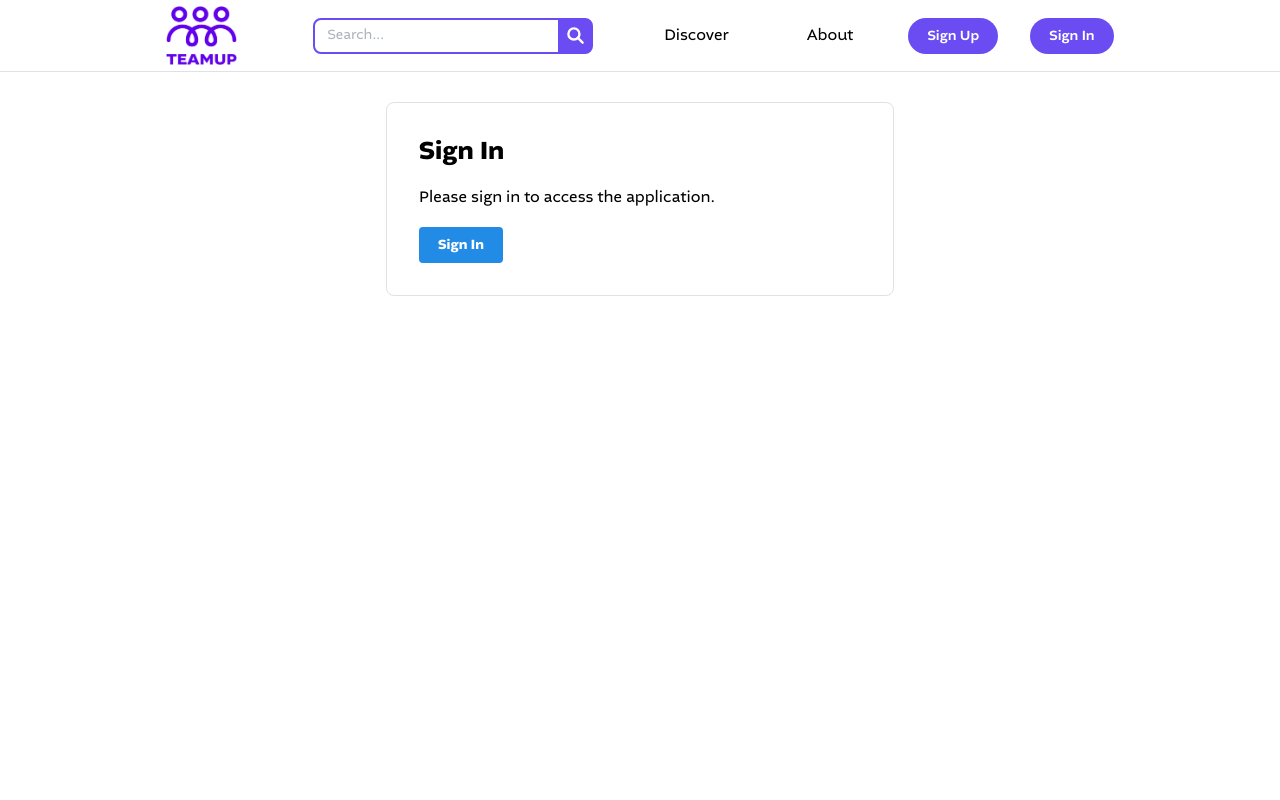
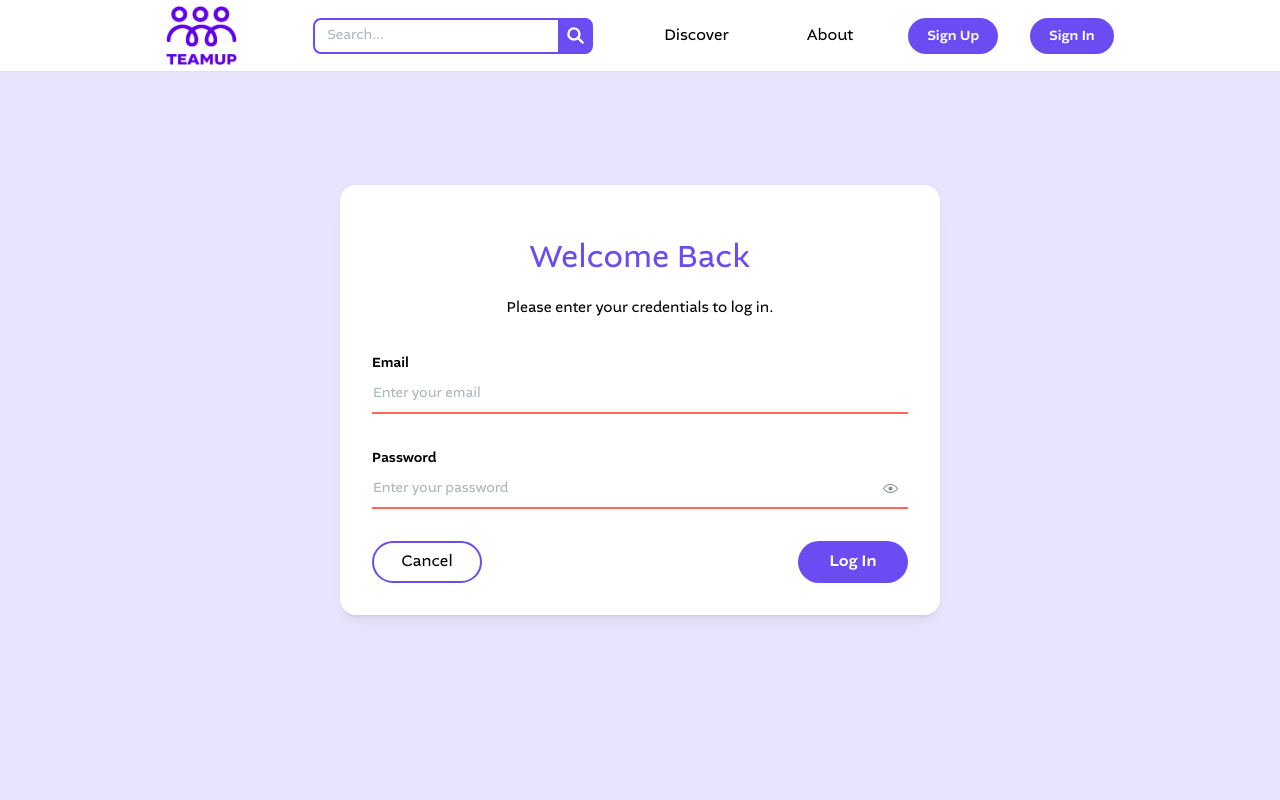
Before and after one commit to parsa-j42/TeamUp-Frontend, a React (Vite) app: page /LogIn in a window 1280 px wide. Shown: the top 800 px of the page. Built offline with nearby package versions, Linux system fonts and the light colour scheme.

Commit message:
add full sign in page UI

```diff
--- a/src/components/layout/NavBar/LoggedOut.tsx
+++ b/src/components/layout/NavBar/LoggedOut.tsx
@@ -1,17 +1,15 @@
 import {Button, Group} from "@mantine/core";
 import RoundedButton from "@components/shared/RoundedButton/RoundedButton.tsx";
-import {useAuth} from "@contexts/AuthContext.tsx";
 import {useNavigate} from "react-router-dom";
 
 export function LoggedOut() {
-    const { login } = useAuth();
     const navigate = useNavigate();
     return (
             <Group h="100%" p="0" justify="flex-end" gap="xl" wrap="nowrap">
                 <Button variant="white" color="black" fw={400} size="md">Discover</Button>
                 <Button variant="white" color="black" fw={400} size="md">About</Button>
                 <RoundedButton color="mainPurple.6" variant="filled" size="sm" fw="500" onClick={() => navigate("/SignUp")}>Sign Up</RoundedButton>
-                <RoundedButton color="mainPurple.6" variant="filled" size="sm" fw="500" onClick={login}>Sign In</RoundedButton>
+                <RoundedButton color="mainPurple.6" variant="filled" size="sm" fw="500" onClick={() => navigate("/LogIn")}>Sign In</RoundedButton>
             </Group>
     );
 }
--- /dev/null
+++ b/src/components/pages/auth/LogInPage/LogInPage.module.css
@@ -0,0 +1,18 @@
+/* --- Container Styling (Identical to SignUp) --- */
+.container {
+    min-height: 100vh;
+    width: 100vw;
+    margin: 0;
+    padding: 0;
+    display: flex;
+    justify-content: center;
+    align-items: center;
+    position: absolute;
+    top: 0;
+    left: 0;
+}
+
+/* --- Input Styling (Identical to SignUp) --- */
+.inputWrapper {
+    border-bottom: 2px solid var(--mantine-color-mainRed-6);
+}
--- a/src/components/pages/auth/LogInPage/LogInPage.tsx
+++ b/src/components/pages/auth/LogInPage/LogInPage.tsx
@@ -1,40 +1,215 @@
-import React from 'react';
-import { useNavigate, useLocation } from 'react-router-dom';
-import { Button, Container, Title, Text, Paper } from '@mantine/core';
-import { useAuth } from '@contexts/AuthContext.tsx';
+import React, { useState } from 'react';
+import {
+    Box,
+    Paper,
+    Stack,
+    Title,
+    Text,
+    TextInput,
+    Group,
+    PasswordInput,
+} from '@mantine/core';
 
-interface LocationState {
-    from?: {
-        pathname: string;
-    };
+import styles from './LogInPage.module.css';
+import RoundedButton from "@components/shared/RoundedButton/RoundedButton.tsx";
+import { useNavigate } from "react-router-dom";
+import {useAuth} from "@contexts/AuthContext.tsx";
+
+// Define the structure for login form data
+interface LogInData {
+    email?: string;
+    password?: string;
 }
 
-const LoginInPage: React.FC = () => {
+// Define the structure for validation errors
+type LogInErrors = {
+    [key in keyof LogInData]?: string | null; // Specific fields
+} & {
+    apiError?: string | null; // For general API/login errors
+};
+
+export default function LogInPage() {
+    const navigate = useNavigate();
     const { login } = useAuth();
-    const navigate = useNavigate();
-    const location = useLocation();
-    const state = location.state as LocationState;
 
-    // Get the page they were trying to access
-    const from = state?.from?.pathname || '/dashboard';
+    // --- State ---
+    const [email, setEmail] = useState<string>('');
+    const [password, setPassword] = useState<string>('');
+    const [errors, setErrors] = useState<LogInErrors>({}); // Holds validation errors
+    const [isSubmitting, setIsSubmitting] = useState<boolean>(false); // Prevent double clicks and show loading
 
-    const handleLogin = () => {
-        login();
-        // After login, redirect them to the page they tried to visit
-        navigate(from, { replace: true });
+    // --- Handlers ---
+
+    // Handle input changes for email and password
+    const handleInputChange = (event: React.ChangeEvent<HTMLInputElement>) => {
+        const { name, value } = event.currentTarget;
+
+        if (name === 'email') {
+            setEmail(value);
+            // Clear email error when user starts typing
+            if (errors.email) {
+                setErrors((prevErrors) => ({ ...prevErrors, email: null }));
+            }
+        } else if (name === 'password') {
+            setPassword(value);
+            // Clear password error when user starts typing
+            if (errors.password) {
+                setErrors((prevErrors) => ({ ...prevErrors, password: null }));
+            }
+        }
+        // Clear general API error on any input change
+        if (errors.apiError) {
+            setErrors((prevErrors) => ({ ...prevErrors, apiError: null }));
+        }
     };
 
+    // Basic validation logic for the login form
+    const validateForm = (): boolean => {
+        const newErrors: LogInErrors = {};
+        let isValid = true;
+
+        if (!email.trim()) {
+            newErrors.email = 'Email is required';
+            isValid = false;
+        } else if (!/\S+@\S+\.\S+/.test(email)) { // Basic email format check
+            newErrors.email = 'Invalid email format';
+            isValid = false;
+        }
+
+        if (!password.trim()) {
+            newErrors.password = 'Password is required';
+            isValid = false;
+        }
+
+        setErrors(newErrors);
+        return isValid;
+    };
+
+    // Handle "Log In" button click
+    const handleLogin = async () => {
+        if (isSubmitting) return; // Prevent multiple submissions
+
+        // Clear previous API errors before validating
+        setErrors((prev) => ({ ...prev, apiError: null }));
+
+        const isValid = validateForm();
+
+        if (isValid) {
+            setIsSubmitting(true);
+            console.log('Attempting mock login with:', { email, password });
+            login()
+
+            // --- TODO: Replace with actual Authentication API call (e.g., AWS Amplify/Cognito) ---
+            // try {
+            //   // Example: const user = await Auth.signIn(email, password);
+            //   console.log('Login successful:', user);
+            //   // Navigate to the user's dashboard or home page upon successful login
+            //   navigate('/dashboard'); // Or appropriate route
+            // } catch (error: any) {
+            //   console.error('Login failed:', error);
+            //   // Handle specific API errors (e.g., wrong password, user not found)
+            //   // For now, just show a generic error
+            //   setErrors({ apiError: error.message || 'Login failed. Please check your credentials.' });
+            //   setIsSubmitting(false); // Stop loading on error
+            // }
+            // --- End of TODO section ---
+
+            // Mock Login Logic (Success)
+            setTimeout(() => {
+                console.log('Mock login successful!');
+                // In a real app, you'd navigate to the main authenticated area
+                navigate('/landing');
+                // Don't set isSubmitting false here if navigation happens,
+                // the component will unmount or state will reset on navigation.
+                // If staying on the page after success (unlikely for login), set it here.
+                // setIsSubmitting(false);
+            }, 1000); // Simulate network delay
+
+        } else {
+            console.log('Validation failed:', errors);
+            // isSubmitting remains false if validation fails
+        }
+    };
+
+    // Handle "Cancel" button click
+    const handleCancel = () => {
+        navigate("/landing"); // Navigate back to landing or previous public page
+    };
+
+    // --- Render Logic ---
+
     return (
-        <Container size="xs" py="xl">
-            <Paper radius="md" p="xl" withBorder>
-                <Title order={2} mb="md">Sign In</Title>
-                <Text mb="md">Please sign in to access the application.</Text>
-                <Button onClick={handleLogin}>
-                    Sign In
-                </Button>
+        <Box className={styles.container} bg="bgPurple.6">
+            {/* Use Paper component for the card effect, similar to SignUp */}
+            <Paper m="xl" p="xl" shadow="sm" w="600px" radius="lg">
+
+                {/* Title and Description */}
+                <Stack justify="flex-end" align="center" mt="lg" mb="xl"> {/* Adjusted margins for balance */}
+                    <Title order={2} size="32px" fw={400} c="mainPurple.6">Welcome Back</Title>
+                    <Text size="15px" lh="1.5" ta="center">Please enter your credentials to log in.</Text>
+                </Stack>
+
+                {/* Form Fields */}
+                <Stack mt="md" gap="xl">
+                    <TextInput
+                        variant="unstyled" // Maintain visual consistency
+                        label="Email"
+                        placeholder="Enter your email"
+                        name="email"
+                        type="email"
+                        value={email}
+                        onChange={handleInputChange}
+                        error={errors.email} // Display email error
+                        classNames={{ wrapper: styles.inputWrapper }} // Apply bottom border style
+                    />
+                    <PasswordInput
+                        variant="unstyled" // Maintain visual consistency
+                        label="Password"
+                        placeholder="Enter your password"
+                        name="password"
+                        value={password}
+                        onChange={handleInputChange}
+                        error={errors.password} // Display password error
+                        classNames={{ wrapper: styles.inputWrapper, innerInput: styles.passwordInnerInput }} // Apply bottom border style
+                    />
+                    {/* Display general API error if any */}
+                    {errors.apiError && <Text c="red" size="sm" ta="center">{errors.apiError}</Text>}
+                </Stack>
+
+                {/* Action Buttons */}
+                <Group justify="space-between" mt="xl">
+                    {/* Cancel Button */}
+                    <RoundedButton
+                        color="mainPurple.6"
+                        textColor="black"
+                        variant="outline"
+                        size="md"
+                        fw="400"
+                        w="110px"
+                        borderWidth="2"
+                        onClick={handleCancel}
+                        disabled={isSubmitting} // Disable if submitting
+                    >
+                        Cancel
+                    </RoundedButton>
+
+                    {/* Log In Button */}
+                    <RoundedButton
+                        color="mainPurple.6"
+                        textColor="white"
+                        variant="filled"
+                        size="md"
+                        fw="500"
+                        w="110px"
+                        borderWidth="2"
+                        onClick={handleLogin}
+                        loading={isSubmitting} // Show loading state
+                        disabled={isSubmitting} // Disable if submitting
+                    >
+                        Log In
+                    </RoundedButton>
+                </Group>
             </Paper>
-        </Container>
+        </Box>
     );
-};
-
-export default LoginInPage;
+}
--- a/src/routes/index.tsx
+++ b/src/routes/index.tsx
@@ -31,10 +31,10 @@ export const AppRouter: React.FC = () => {
         <Routes>
             {/* Public routes */}
             <Route path="/landing" element={<LandingPage />} />
-            <Route path="/login" element={<LogInPage />} />
             <Route path="/AboutUs" element={<AboutUsPage />} />
             <Route path="/Privacy" element={<PrivacyAndTermsPage />} />
             <Route path="/SignUp" element={<SignUpPage />} />
+            <Route path="/LogIn" element={<LogInPage />} />
 
             {/* Protected routes */}
             <Route element={<ProtectedRoute />}>
```
